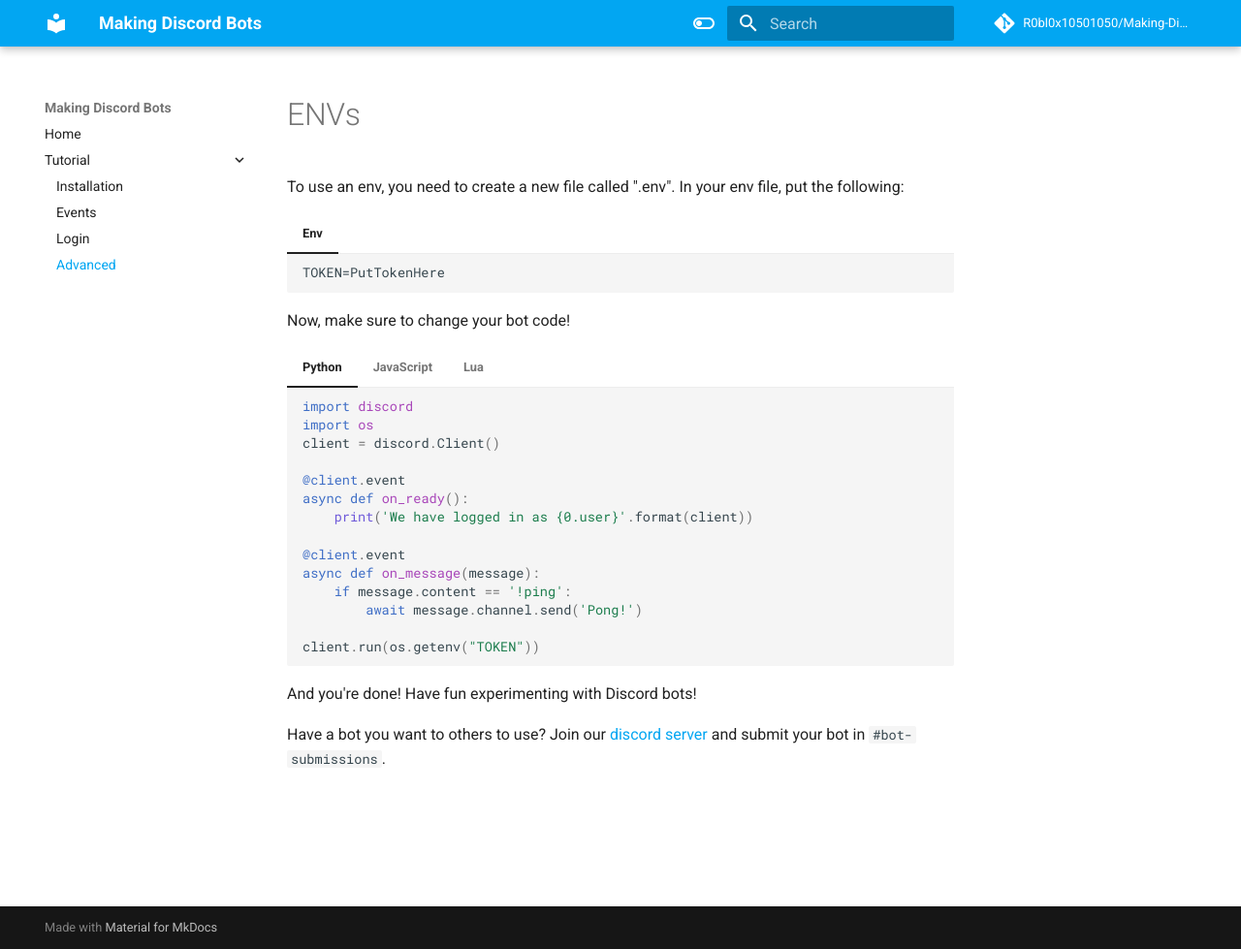
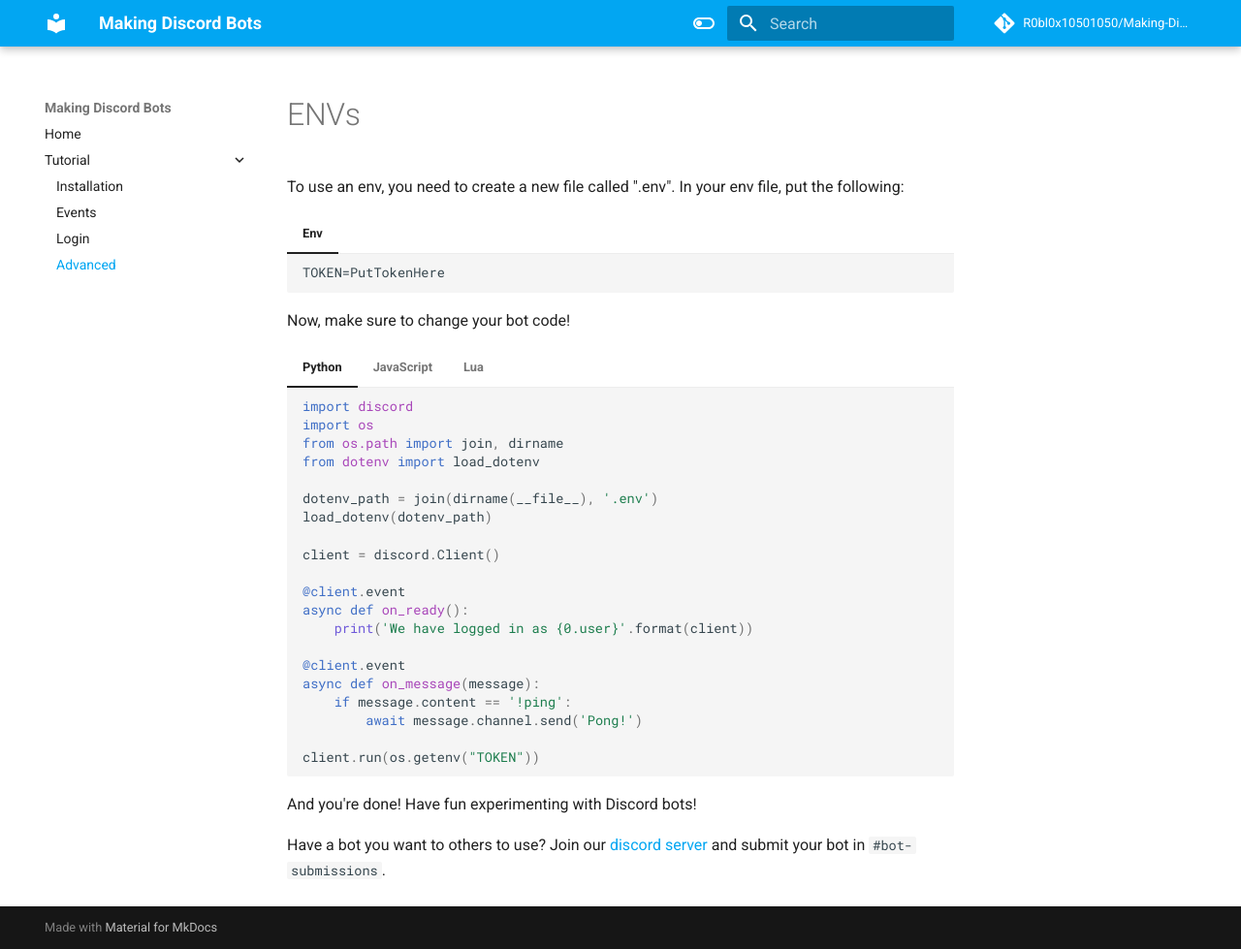
Before and after one commit to R0bl0x10501050/Making-Discord-Bots, an MkDocs documentation site: the page built from docs/Tutorial/advanced.md, in a window 1280 px wide and 979 px high. Shown: the whole window at 97% size. Built offline with MkDocs 1.6.1 and Material for MkDocs 9.7.7, drawn with Linux system fonts in a browser that asks for light colours; comment, search, counter and statistics services are not loaded.

Commit message:
Update advanced.md

````diff
--- a/docs/Tutorial/advanced.md
+++ b/docs/Tutorial/advanced.md
@@ -15,6 +15,12 @@
     ``` py
     import discord
     import os
+    from os.path import join, dirname
+    from dotenv import load_dotenv
+
+    dotenv_path = join(dirname(__file__), '.env')
+    load_dotenv(dotenv_path)
+
     client = discord.Client()
 
     @client.event
@@ -34,6 +40,8 @@
     ``` js
     const Discord = require('discord.js');
     const client = new Discord.Client();
+
+    require('dotenv').config()
 
     client.on('ready', () => {
         console.log(`Logged in as ${client.user.tag}!`);
````
